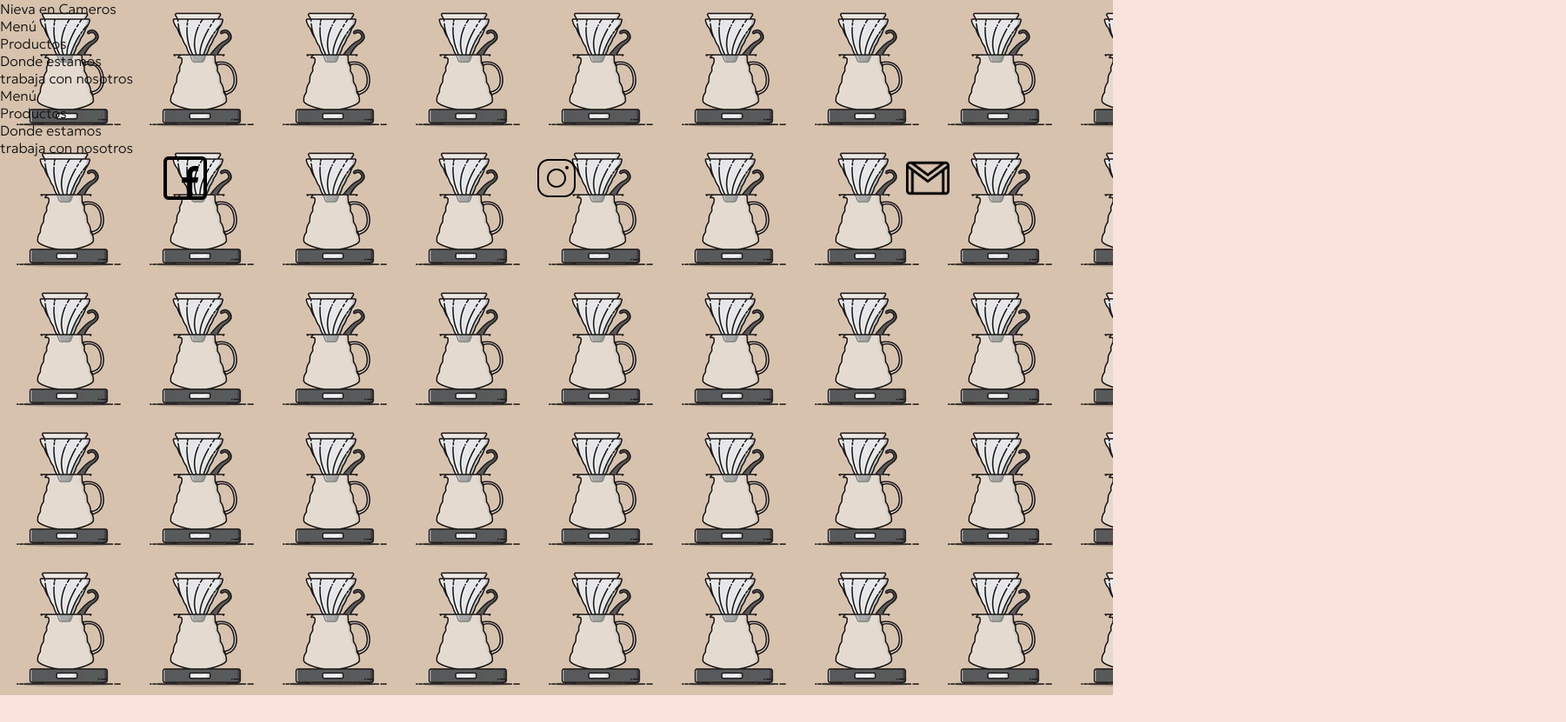
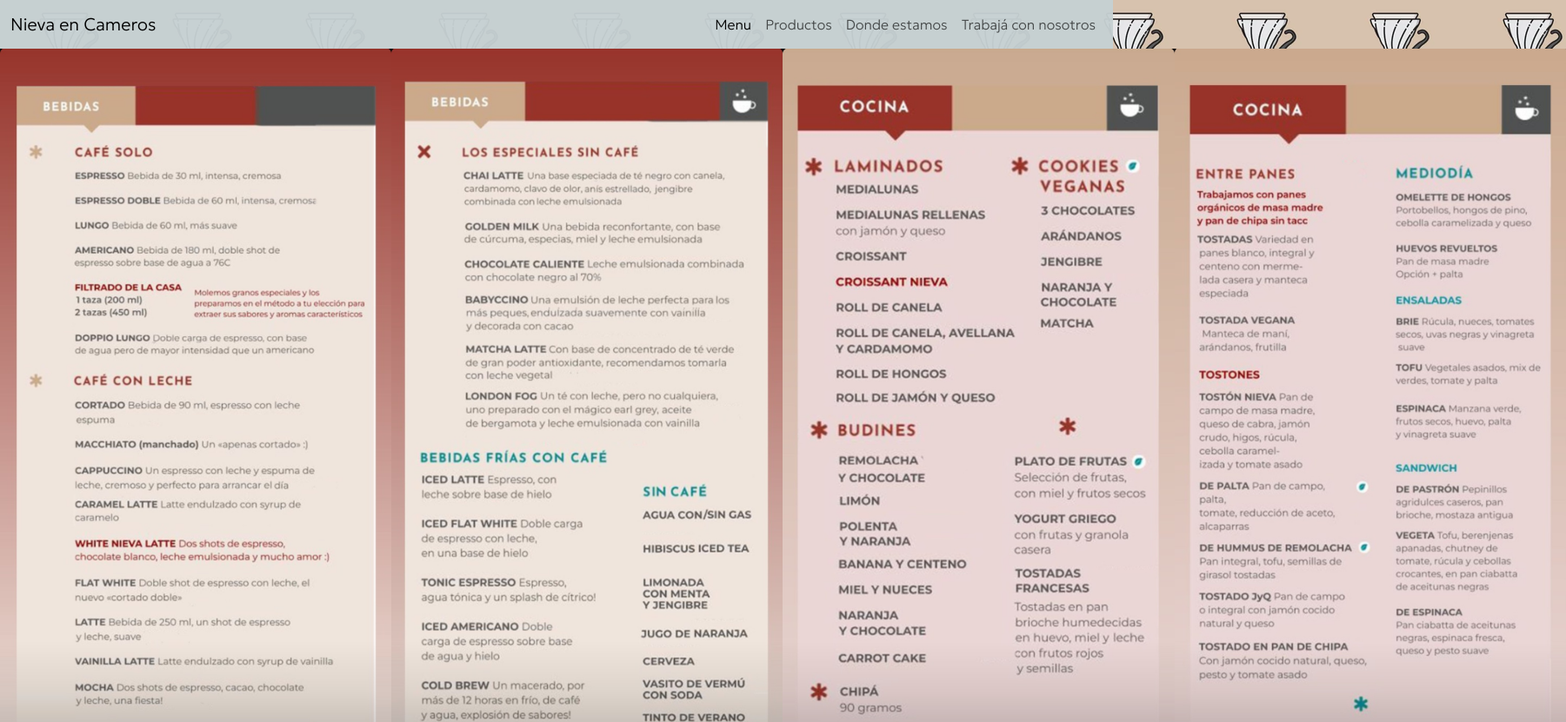
Before and after one commit to samuel1346/PF-Silva, a website: page enlaces/menu.html in a window 1280 px wide. Shown: the top 831 px of the page at 87% size, 1801 px wide, since content can reach past the window. Before the commit the page ends 800 px from the top, so only its background shows below. Drawn offline with nearby package versions, Linux system fonts and the light colour scheme; files that its build step writes are made by us from their sources; files whose address does not match are found by name.

Commit message:
empezando menu

```diff
--- a/enlaces/menu.html
+++ b/enlaces/menu.html
@@ -5,44 +5,75 @@
     <meta http-equiv="X-UA-Compatible" content="IE=edge">
     <meta name="viewport" content="width=device-width, initial-scale=1.0">
     <title>Nieva en Cameros-El ritual del café</title>
-    <link rel="shortcut icon" href="./imagenes/favicon.ico" type="image/x-icon">
-    <link rel="stylesheet" href="./diseño/diseño.css">
+    <link rel="shortcut icon" href="../imagenes/favicon.ico" type="image/x-icon">
+    <script src="https://cdn.jsdelivr.net/npm/bootstrap@5.3.0/dist/js/bootstrap.bundle.min.js"
+    integrity="sha384-geWF76RCwLtnZ8qwWowPQNguL3RmwHVBC9FhGdlKrxdiJJigb/j/68SIy3Te4Bkz"
+     crossorigin="anonymous">
+   </script>
+    <link rel="shortcut icon" href="../imagenes/favicon.ico" type="image/x-icon">
+    <link href="https://cdn.jsdelivr.net/npm/bootstrap@5.3.0/dist/css/bootstrap.min.css" rel="stylesheet"
+    integrity="sha384-9ndCyUaIbzAi2FUVXJi0CjmCapSmO7SnpJef0486qhLnuZ2cdeRhO02iuK6FUUVM" crossorigin="anonymous">
+    <link rel="stylesheet" href="../diseño/main.css">
 </head>
 <body>
-    <nav>
-        <a href="index.html" class="indexTitle">Nieva en Cameros</a>
-        <ul class="text-li">
-            <li><a href="menu.html">Menú</a></li>
-            <li><a href="productos.html">Productos</a></li>
-            <li><a href="donde_estamos.html">Donde estamos</a></li>
-            <li><a href="trabaja_con_nosotros.html">trabaja con nosotros</a></li>
-        </ul>
-    </nav>
+    <nav class="navbar navbar-expand-lg navBstrap navGridResponsive">
+        <div class="container-fluid">
+          <a class="navbar-brand" href="../index.html">Nieva en Cameros</a>
+          <button class="navbar-toggler" type="button" data-bs-toggle="collapse" data-bs-target="#navbarNav" aria-controls="navbarNav" aria-expanded="false" aria-label="Toggle navigation">
+            <span class="navbar-toggler-icon"></span>
+          </button>
+          <div class="collapse navbar-collapse" id="navbarNav">
+            <ul class="navbar-nav ms-auto">
+              <li class="nav-item">
+                <a class="nav-link active" aria-current="page" href="menu.html">Menu</a>
+              </li>
+              <li class="nav-item">
+                <a class="nav-link" href="productos.html">Productos</a>
+              </li>
+              <li class="nav-item">
+                <a class="nav-link" href="donde_estamos.html">Donde estamos</a>
+              </li>
+              <li class="nav-item">
+                <a class="nav-link" href="trabaja_con_nosotros.html">Trabajá con nosotros</a>
+              </li>
+            </ul>
+          </div>
+        </div>
+      </nav>
 
     <header>
 
     </header>
 
     <main>
-
+       <section class="menuImg">
+        <img src="../imagenes/bebidas1.jpg" alt="bebidas de la carta">
+        <img src="../imagenes/bebidas2.jpg" alt="bebidas de la carta">
+        <img src="../imagenes/cocina1.jpg" alt="comidas de la carta">
+        <img src="../imagenes/cocina2.jpg" alt="comidas de la carta">
+       </section>
     </main>
 
     <aside>
 
     </aside>
 
-    <footer>
-        <ul class="text-li">
+    <footer class="footerWeb">
+        <ul class="footerUl">
             <li><a href="menu.html">Menú</a></li>
             <li><a href="productos.html">Productos</a></li>
             <li><a href="donde_estamos.html">Donde estamos</a></li>
             <li><a href="trabaja_con_nosotros.html">trabaja con nosotros</a></li>
         </ul>
         <div class="redIcon">
-        <a href="https://www.facebook.com" target="_blank"><img src="./imagenes/facebook.png" alt="facebook" class="footerIcon"></a>
-        <a href="https://www.instagram.com/nievacafe_/" target="_blank"><img src="./imagenes/icons8-instagram-50.png" alt="instagram" class="footerIcon"></a>
-        <a href="https://www.samielnsilva@gmail.com" target="_blank"><img src="./imagenes/gmail.png" alt="gmail" class="footerIcon"></a>
+        <a href="https://www.facebook.com" target="_blank"><img src="../imagenes/facebook.png" alt="facebook" class="footerIcon"></a>
+        <a href="https://www.instagram.com/nievacafe_/" target="_blank"><img src="../imagenes/icons8-instagram-50.png" alt="instagram" class="footerIcon"></a>
+        <a href="https://www.samielnsilva@gmail.com" target="_blank"><img src="../imagenes/gmail.png" alt="gmail" class="footerIcon"></a>
         </div>
     </footer>
+    <script src="https://cdn.jsdelivr.net/npm/bootstrap@5.3.0/dist/js/bootstrap.bundle.min.js"
+    integrity="sha384-geWF76RCwLtnZ8qwWowPQNguL3RmwHVBC9FhGdlKrxdiJJigb/j/68SIy3Te4Bkz"
+     crossorigin="anonymous">
+   </script>
 </body>
 </html>
--- a/scss/_menu.scss
+++ b/scss/_menu.scss
@@ -0,0 +1,8 @@
+.menuImg{
+    display: flex;
+    flex-direction: row;
+    justify-content: baseline;
+    height: 800px;
+    width: 400px;
+    object-fit: cover;
+}
```
Also changed, not shown: diseño/main.css, imagenes/bebidas1.jpg (added), imagenes/bebidas2.jpg (added), imagenes/cocina1.jpg (added), imagenes/cocina2.jpg (added), 1 other file.
